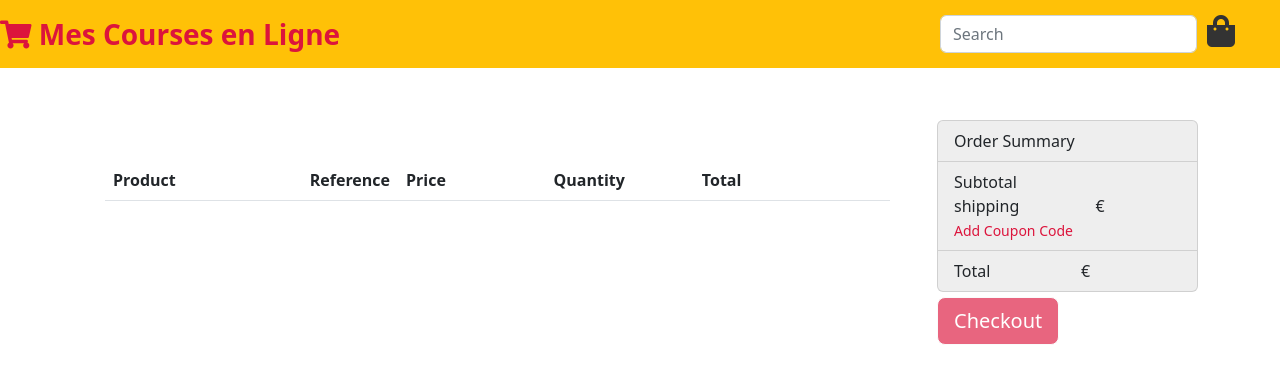
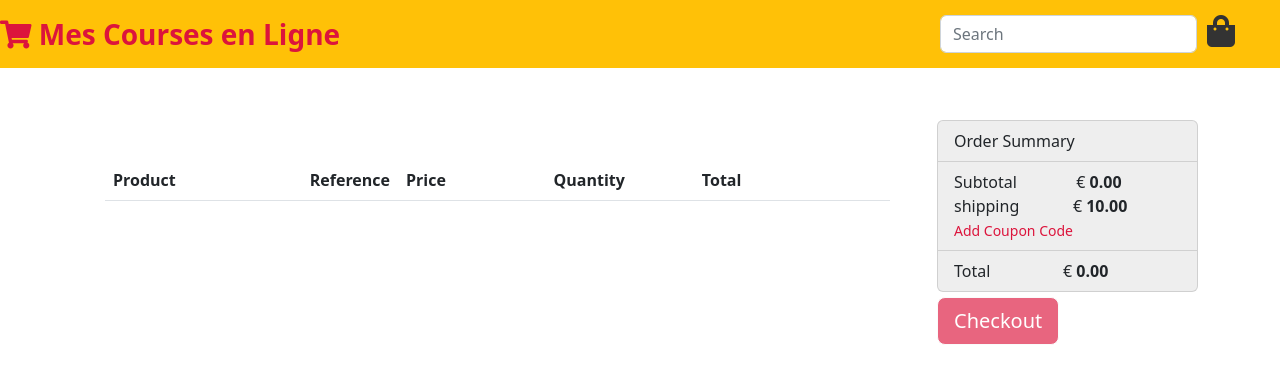
Before and after one commit to NdekoCode/redux-shop, a React (Vite) app: page /cart in a window 1280 px wide. Shown: the top 382 px of the page. Built offline with nearby package versions, Linux system fonts and the light colour scheme.

Commit message:
feat: price of products cart

```diff
--- a/src/pages/Cart.jsx
+++ b/src/pages/Cart.jsx
@@ -1,8 +1,19 @@
-import React from "react";
+import React, { useEffect, useState } from "react";
 import { connect } from "react-redux";
 import Table from "./components/cart/Table";
 
 const Cart = ({ cartItems }) => {
+  const shipping = 10.0;
+  const [subTotal, setSubTotal] = useState(0);
+  const [total, setTotal] = useState(0.0);
+  useEffect(() => {
+    if (cartItems.length) {
+      const totalPrice = cartItems.map((item) => item.price * item.quantity);
+      setSubTotal(totalPrice.reduce((a, b) => a + b));
+      setTotal(Math.abs(subTotal + shipping));
+    }
+  }, [subTotal, cartItems]);
+
   return (
     <>
       <div className="container">
@@ -19,11 +30,15 @@ const Cart = ({ cartItems }) => {
               <li className="list-group-item">
                 <ul className="list-group flex">
                   <li className="text-left">Subtotal</li>
-                  <li className="text-right"></li>
+                  <li className="text-right">
+                    € <b>{subTotal.toFixed(2)}</b>
+                  </li>
                 </ul>
                 <ul className="list-group flex">
                   <li className="text-left">shipping</li>
-                  <li className="text-right">€</li>
+                  <li className="text-right">
+                    € <b>{shipping.toFixed(2)}</b>
+                  </li>
                 </ul>
                 <ul className="list-group flex">
                   <li className="coupon crimson">
@@ -35,7 +50,9 @@ const Cart = ({ cartItems }) => {
               <li className="list-group-item ">
                 <ul className="list-group flex">
                   <li className="text-left">Total</li>
-                  <li className="text-right">€</li>
+                  <li className="text-right">
+                    € <b>{total.toFixed(2)}</b>
+                  </li>
                 </ul>
               </li>
             </ul>
```
